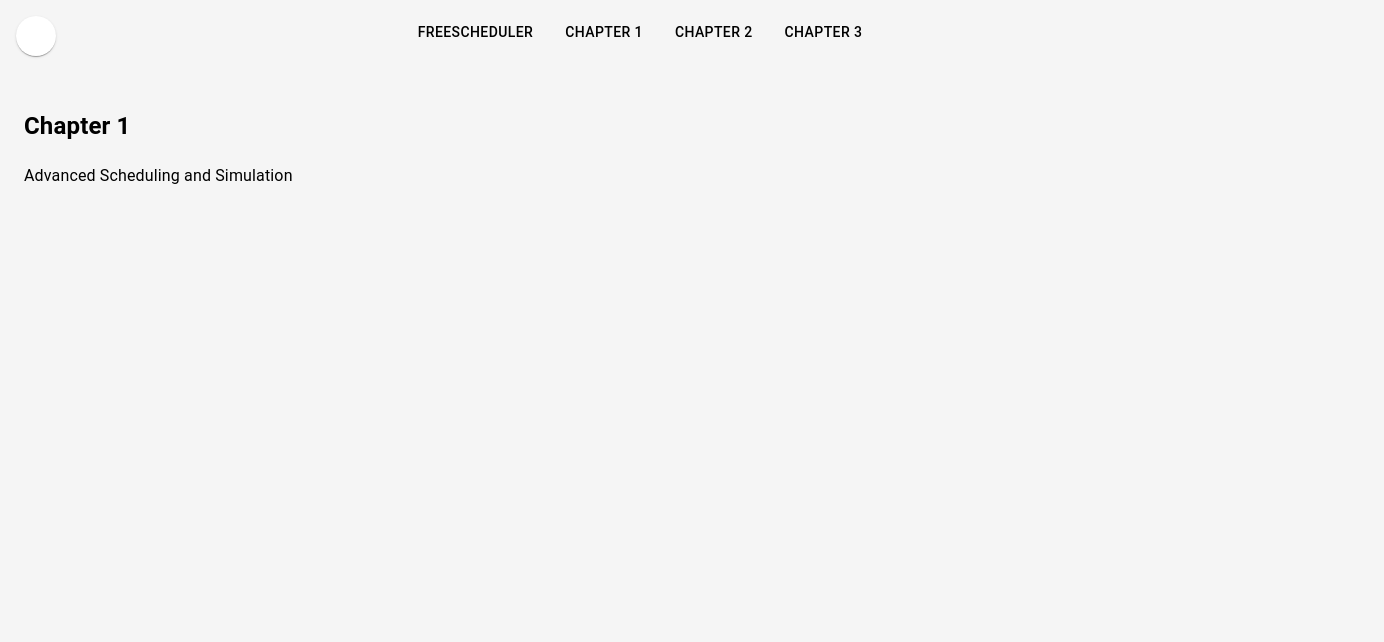
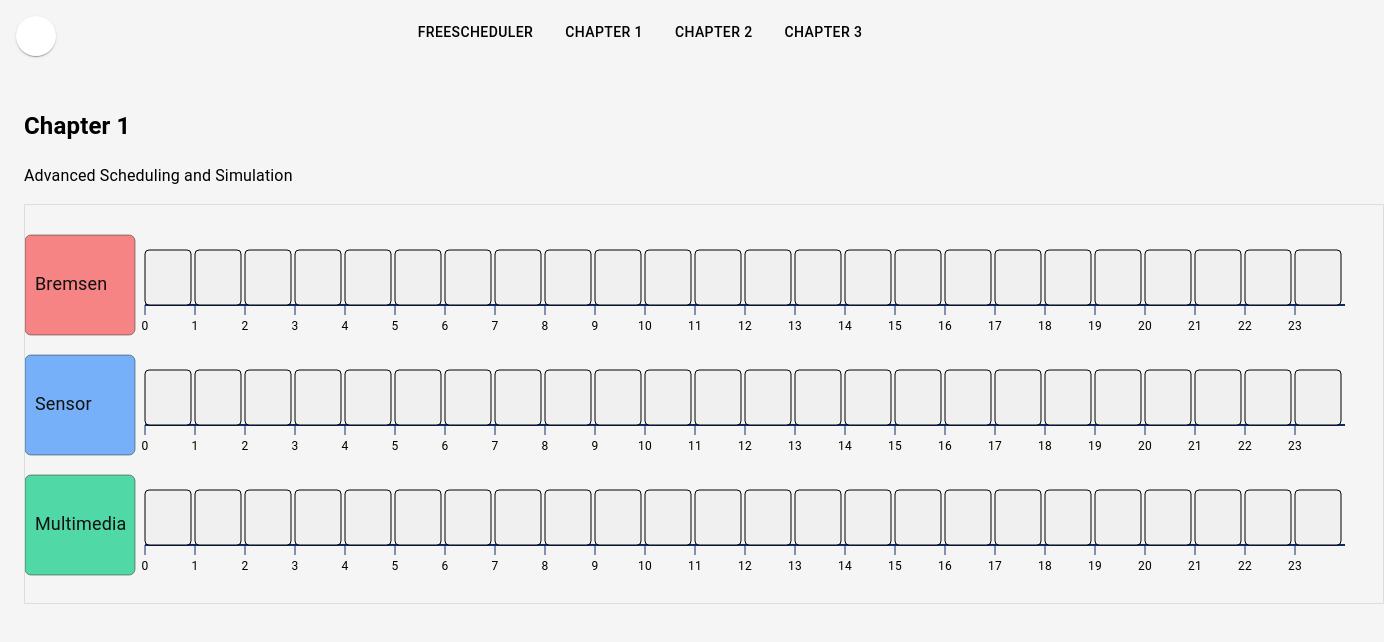
Before and after one commit to Duy19/ma_code, a React (Vite) app: page /#/chapter1 in a window 1280 px wide. Shown: the top 642 px of the page, 1384 px wide, since content can reach past the window. Built offline with nearby package versions, Linux system fonts and the light colour scheme; some icons are missing.

Commit message:
prototype for user to fill out a schedule per drag&drop

```diff
--- /dev/null
+++ b/src/components/InteractiveSchedulerCanvas.tsx
@@ -0,0 +1,175 @@
+import { useState } from "react";
+import type { Task } from "../core/task";
+
+interface Props {
+  tasks: Task[];
+  hyperperiod: number;
+  pxPerStep?: number;
+  heightPerTask?: number;
+  leftLabelWidth?: number;
+  userScheduleRef: Record<string, Set<number>>;
+  setUserScheduleRef: (ref: Record<string, Set<number>>) => void;
+  highlight?: string | null;
+}
+
+export default function InteractiveSchedulerCanvas({
+  tasks,
+  hyperperiod,
+  pxPerStep = 50,
+  heightPerTask = 120,
+  leftLabelWidth = 120,
+  userScheduleRef,
+  setUserScheduleRef,
+  highlight,
+}: Props) {
+  const svgWidth = leftLabelWidth + hyperperiod * pxPerStep + 40;
+  const svgHeight = tasks.length * heightPerTask + 40;
+  const axisColor = "#0d2b6c";
+
+  const [dragStart, setDragStart] = useState<{ taskId: string; time: number } | null>(null);
+  const [dragEnd, setDragEnd] = useState<number | null>(null);
+
+  const handleMouseDown = (taskId: string, time: number) => {
+    setDragStart({ taskId, time });
+    setDragEnd(time);
+  };
+
+  const handleMouseMove = (taskId: string, time: number) => {
+    if (dragStart && dragStart.taskId === taskId) {
+      setDragEnd(time);
+    }
+  };
+
+  const handleMouseUp = () => {
+    if (!dragStart || dragEnd === null) return;
+    const { taskId, time: start } = dragStart;
+    const end = dragEnd;
+    const newSchedule = { ...userScheduleRef };
+    const set = newSchedule[taskId] ?? new Set<number>();
+    const range = start <= end ? [start, end] : [end, start];
+    for (let t = range[0]; t <= range[1]; t++) {
+      if (set.has(t)) set.delete(t);
+      else set.add(t);
+    }
+    newSchedule[taskId] = set;
+    setUserScheduleRef(newSchedule);
+    setDragStart(null);
+    setDragEnd(null);
+  };
+
+  const getRectColor = (taskId: string, time: number) => {
+    const filled = userScheduleRef[taskId]?.has(time) ?? false;
+    const taskColor = tasks.find(t => t.id === taskId)?.color ?? "#60a5fa";
+
+    // temporär beim Drag
+    if (dragStart && dragStart.taskId === taskId && dragEnd !== null) {
+      const start = dragStart.time;
+      const end = dragEnd;
+      const minT = Math.min(start, end);
+      const maxT = Math.max(start, end);
+      if (time >= minT && time <= maxT) {
+        return taskColor + "77"; // halbtransparent
+      }
+    }
+
+    return filled ? taskColor : "#f0f0f0";
+  };
+
+  return (
+    <svg
+      width={svgWidth}
+      height={svgHeight}
+      style={{ border: "1px solid #ddd" }}
+      onMouseLeave={handleMouseUp}
+      onMouseUp={handleMouseUp}
+    >
+      {tasks.map((task, i) => {
+        const yTop = 20 + i * heightPerTask;
+        const centerY = yTop + heightPerTask / 2;
+        const isHighlightedTask = highlight && highlight === task.id;
+
+        return (
+          <g key={task.id} style={{ opacity: highlight && !isHighlightedTask ? 0.25 : 1 }}>
+            {/* Task Label */}
+            <rect
+              x={0}
+              y={yTop + 10}
+              width={leftLabelWidth - 10}
+              height={heightPerTask - 20}
+              rx={6}
+              fill={task.color}
+              opacity={0.85}
+              stroke="#000"
+              strokeWidth={0.5}
+            />
+            <text
+              x={10}
+              y={centerY}
+              fontSize={18}
+              alignmentBaseline="middle"
+              fill="#111"
+            >
+              {task.name}
+            </text>
+
+            {/* X-Achse */}
+            <line
+              x1={leftLabelWidth}
+              y1={centerY + 20}
+              x2={leftLabelWidth + hyperperiod * pxPerStep}
+              y2={centerY + 20}
+              stroke={axisColor}
+              strokeWidth={2}
+            />
+
+            {/* Time Ticks */}
+            {Array.from({ length: hyperperiod }).map((_, t) => {
+              const x = leftLabelWidth + t * pxPerStep;
+              return (
+                <g key={t}>
+                  <line
+                    x1={x}
+                    y1={centerY + 20}
+                    x2={x}
+                    y2={centerY + 30}
+                    stroke={axisColor}
+                    strokeWidth={1}
+                  />
+                  <text
+                    x={x}
+                    y={centerY + 45}
+                    fontSize={12}
+                    textAnchor="middle"
+                  >
+                    {t}
+                  </text>
+                </g>
+              );
+            })}
+
+            {/* Execution Blocks */}
+            {Array.from({ length: hyperperiod }).map((_, t) => {
+              const x = leftLabelWidth + t * pxPerStep;
+              const color = getRectColor(task.id, t);
+              return (
+                <rect
+                  key={t}
+                  x={x}
+                  y={centerY - 35}
+                  width={pxPerStep - 4}
+                  height={55}
+                  fill={color}
+                  stroke="#000"
+                  rx={4}
+                  onMouseDown={() => handleMouseDown(task.id, t)}
+                  onMouseEnter={() => handleMouseMove(task.id, t)}
+                  style={{ cursor: "pointer" }}
+                />
+              );
+            })}
+          </g>
+        );
+      })}
+    </svg>
+  );
+}
--- a/src/pages/Chapter1.tsx
+++ b/src/pages/Chapter1.tsx
@@ -1,8 +1,32 @@
+import { useState } from "react";
+import InteractiveSchedulerCanvas from "../components/InteractiveSchedulerCanvas";
+import type { Task } from "../core/task";
+
 export default function Chapter1() {
+  const tasks: Task[] = [
+    { id: "brake", name: "Bremsen", C: 2, T: 4, D: 4, color: "#f87171" },
+    { id: "sensor", name: "Sensor", C: 1, T: 3, D: 3, color: "#60a5fa" },
+    { id: "media", name: "Multimedia", C: 1, T: 6, D: 6, color: "#34d399" },
+  ];
+
+  const hyperperiod = 24;
+
+  const [userScheduleRef, setUserScheduleRef] = useState<Record<string, Set<number>>>(
+    tasks.reduce((acc, t) => ({ ...acc, [t.id]: new Set<number>() }), {})
+  );
+
   return (
     <div className="text-center mt-16">
       <h2 className="text-2xl font-semibold">Chapter 1</h2>
       <p className="text-gray-600 mt-2">Advanced Scheduling and Simulation</p>
+      <div className="mt-2 px-10">
+        <InteractiveSchedulerCanvas
+          tasks={tasks}
+          hyperperiod={hyperperiod}
+          userScheduleRef={userScheduleRef}
+          setUserScheduleRef={setUserScheduleRef}
+        />
+      </div>
     </div>
   );
 }
```
